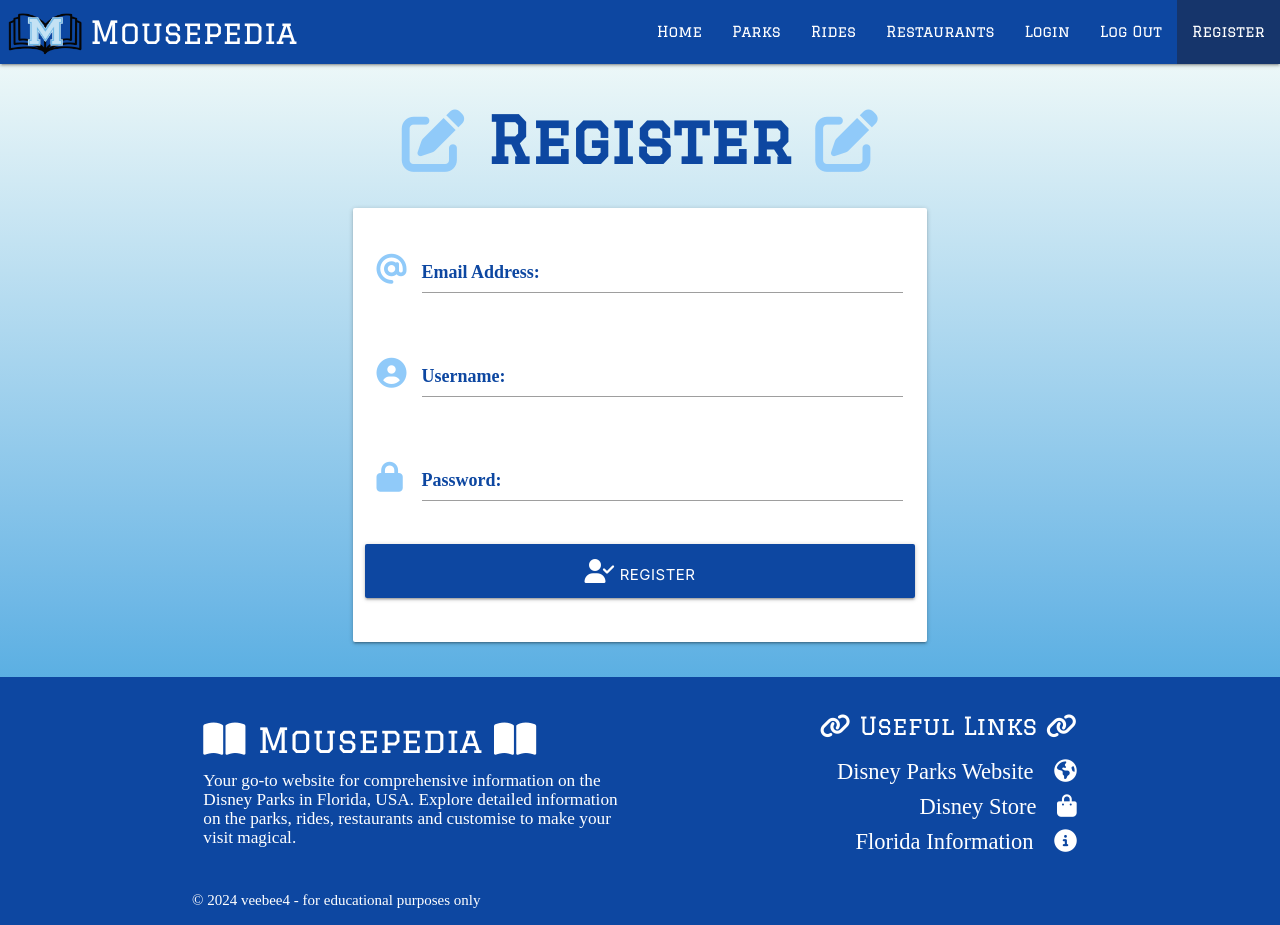
After one commit to veebee4/mousepediadb, a Flask app: page /register in a window 1280 px wide. The commit adds this page. Run offline with Flask 2, Linux system fonts and the light colour scheme; some libraries are stand-ins or nearby versions; some web fonts are replaced.

Commit message:
Add register page with form

```diff
--- a/app.py
+++ b/app.py
@@ -1,6 +1,8 @@
 # import modules
 import os
 from mousepediadb import app
+from werkzeug.security import generate_password_hash, check_password_hash
+
 
 if __name__ == "__main__":
     app.run(
--- a/mousepediadb/routes.py
+++ b/mousepediadb/routes.py
@@ -208,3 +208,8 @@ def delete_restaurant(restaurant_id):
     db.session.delete(restaurant)
     db.session.commit()
     return redirect(url_for("restaurants"))
+
+
+@app.route("/register", methods=["GET", "POST"])
+def register():
+    return render_template("register.html")
--- a/mousepediadb/static/css/style.css
+++ b/mousepediadb/static/css/style.css
@@ -48,6 +48,11 @@ nav ul li.active {
     background-color: #1A93D7 !important;
 }
 
+/* -------------------------------------------- Register page Colors*/
+
+.? {
+    background-color: #0d47a1;
+}
 
 /* -------------------------------------------- Home page Colors*/
 
@@ -170,6 +175,11 @@ main {
     font-size: 1.2rem;
     font-weight: 600;
 }
+
+
+/* ---------------------------------------------------------------------------------------------------------- Register Page */
+
+
 
 /* ---------------------------------------------------------------------------------------------------------- Home Page */
 
--- a/mousepediadb/templates/base.html
+++ b/mousepediadb/templates/base.html
@@ -24,8 +24,8 @@
                     <li class="nav-link {% if request.path == url_for('parks') %}active{% endif %}"><a href="{{ url_for('parks') }}">Parks</a></li>
                     <li class="nav-link {% if request.path == url_for('rides') %}active{% endif %}"><a href="{{ url_for('rides') }}">Rides</a></li>
                     <li class="nav-link {% if request.path == url_for('restaurants') %}active{% endif %}"><a href="{{ url_for('restaurants') }}">Restaurants</a></li>
-                    <li class="nav-link {% if request.path == url_for('login') %}active{% endif %}"><a href="{{ url_for('login') }}">Login</a></li>
-                    <li class="nav-link {% if request.path == url_for('logout') %}active{% endif %}"><a href="{{ url_for('logout') }}">Log Out</a></li>
+                    <li class="nav-link"><a href="">Login</a></li>
+                    <li class="nav-link"><a href="">Log Out</a></li>
                     <li class="nav-link {% if request.path == url_for('register') %}active{% endif %}"><a href="{{ url_for('register') }}">Register</a></li>
                 </ul>
             </div>
@@ -37,8 +37,8 @@
             <li class="{% if request.path == url_for('parks') %}active{% endif %}"><a href="{{ url_for('parks') }}">Parks</a></li>
             <li class="{% if request.path == url_for('rides') %}active{% endif %}"><a href="{{ url_for('rides') }}">Rides</a></li>
             <li class="{% if request.path == url_for('restaurants') %}active{% endif %}"><a href="{{ url_for('restaurants') }}">Restaurants</a></li>
-            <li class="nav-link {% if request.path == url_for('login') %}active{% endif %}"><a href="{{ url_for('login') }}">Login</a></li>
-            <li class="nav-link {% if request.path == url_for('logout') %}active{% endif %}"><a href="{{ url_for('logout') }}">Log Out</a></li>
+            <li class="nav-link"><a href="">Login</a></li>
+            <li class="nav-link"><a href="">Log Out</a></li>
             <li class="nav-link {% if request.path == url_for('register') %}active{% endif %}"><a href="{{ url_for('register') }}">Register</a></li>
         </ul>
     </header>
--- /dev/null
+++ b/mousepediadb/templates/register.html
@@ -0,0 +1,44 @@
+{% extends "base.html" %}
+{% block content %}
+
+<h1 class="blue-text text-darken-4 center-align page-heading"><i class="fa-solid fa-pen-to-square blue-text text-lighten-3"></i> Register <i class="fa-solid fa-pen-to-square blue-text text-lighten-3"></i></h1>
+
+<div class="row">
+    <form class="col s12 m8 offset-m2" method="POST" action="{{ url_for('register') }}">
+        <div class="card-panel">
+            <!-- email input -->
+            <div class="row">
+                <div class="input-field col s12">
+                    <i class="fa-solid fa-at prefix blue-text text-lighten-3"></i>
+                    <input id="email" name="email" type="email" class="validate">
+                    <label for="email">Email Address:</label>
+                </div>
+            </div>
+                <!-- username input -->
+            <div class="row">
+                <div class="input-field col s12">
+                    <i class="fa-solid fa-circle-user prefix blue-text text-lighten-3"></i>
+                    <input id="username" name="username" type="text" class="validate">
+                    <label for="username">Username:</label>
+                </div>
+            </div>
+                <!-- password input -->
+                <div class="row">
+                    <div class="input-field col s12">
+                        <i class="fa-solid fa-lock prefix blue-text text-lighten-3"></i>
+                        <input id="password" name="password" type="password" class="validate">
+                        <label for="password">Password:</label>
+                    </div>
+                </div>
+                <!-- register submit button -->
+                <div class="row">
+                    <button type="submit" class="col s12 btn-large blue darken-4">
+                        <i class="fa-solid fa-user-check"></i> Register
+                    </button>
+                </div>
+        </div>
+    </form>
+</div>
+
+
+{% endblock %}
```
